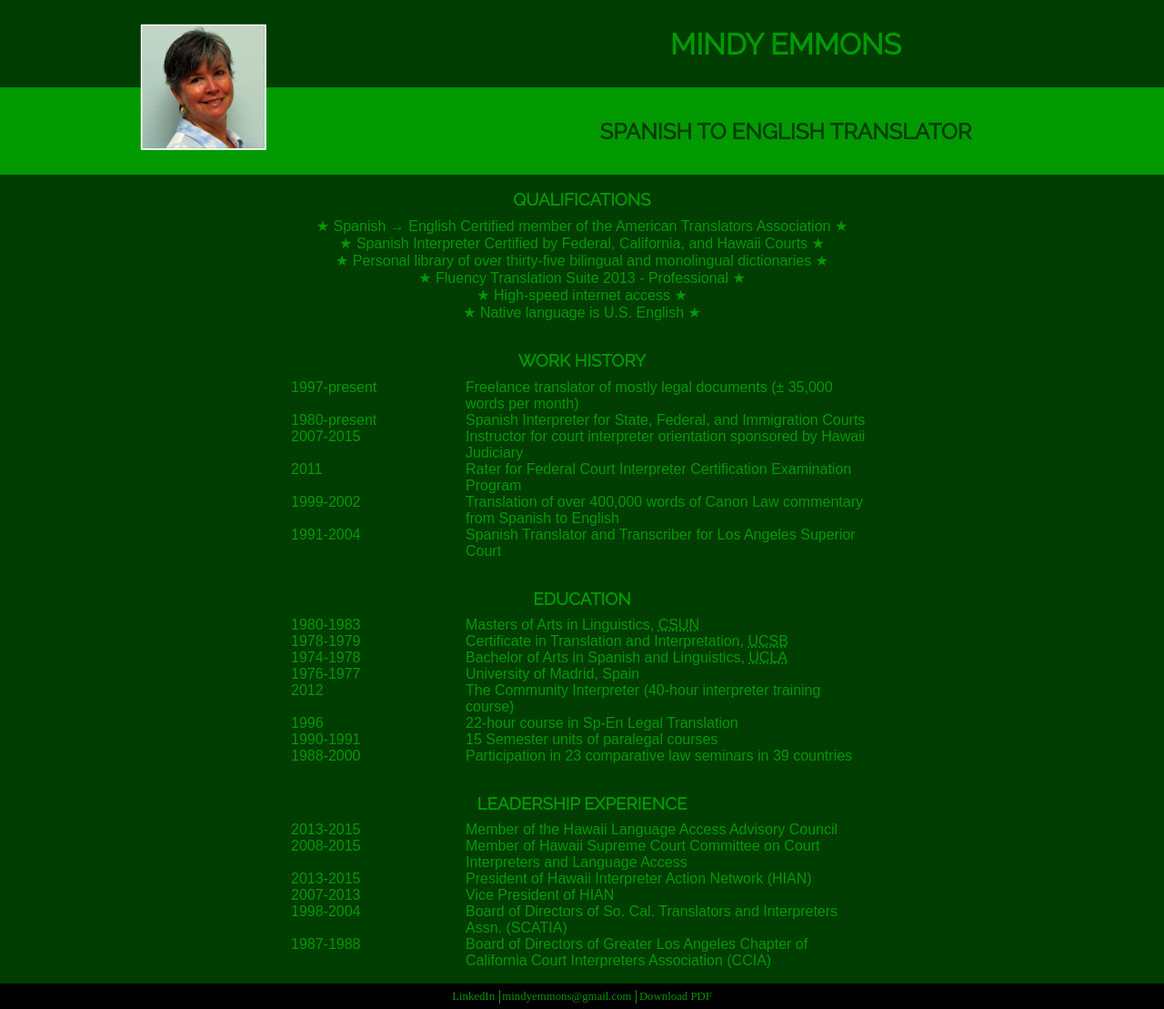
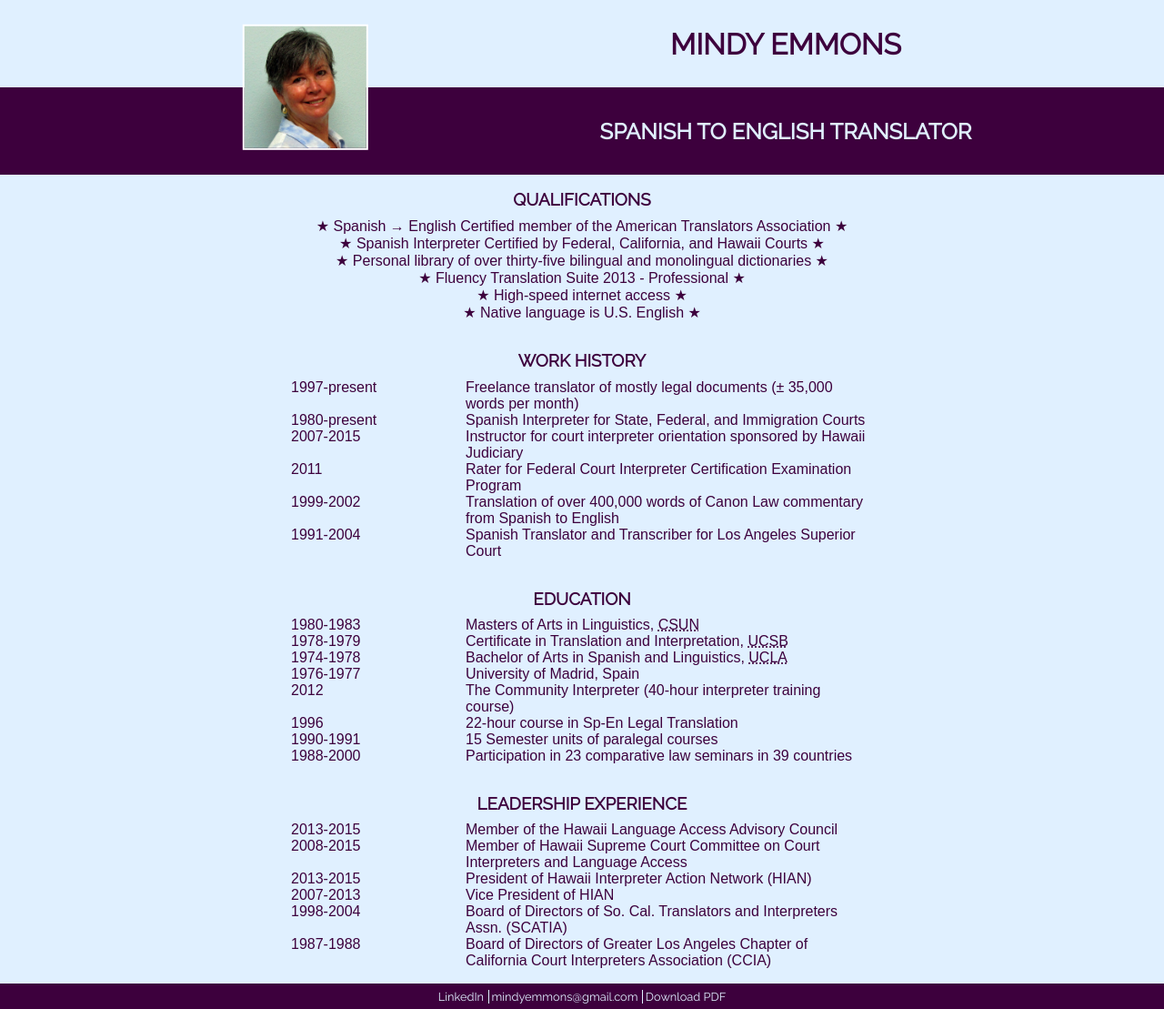
Before and after one commit to jameyia/mindy_emmons, a plain HTML site: page index.html in a window 1280 px wide. Shown: the whole page at 91% size. Drawn offline with Linux system fonts and the light colour scheme; a web font is replaced by a local one.

Commit message:
Color update. Picture location adjusted. Footer adjusted

```diff
--- a/css/base.css
+++ b/css/base.css
@@ -1,9 +1,4 @@
 /* === HEADER === */
-
-/*
-	background: #444444;
-	color: #777777;
-*/
 
 header {
 	height: 12em;
@@ -19,25 +14,16 @@ header {
 }
 
 .level1 {
-	/*
-	background: #444444;
-	color: #777777;
-	*/
-
-	background: #003D00;
-	color: #009900;
+	background: #E0F0FF;
+	color: #3D003D;
 
 	height: 6em;
 }
 
 .level2 {
-	/*
-	background: #777777;
-	color: #444444;
-	*/
 
-	background: #009900;
-	color: #003D00;
+	background: #3D003D;
+	color: #E0F0FF;
 
 	height: 6em;
 }
@@ -79,7 +65,7 @@ header {
 	position: absolute;
 	z-index: 1;
 
-	left: 50%;
+	left: 75%;
 	top: 50%;
 	transform: translate(-50%, -50%);
 
@@ -89,12 +75,9 @@ header {
 /* === RESUME === */
 
 main {
-	/*
-	background: #444444;
-	color: #777777;
-	*/
-	background: #003D00;
-	color: #009900;
+
+	background: #E0F0FF;
+	color: #3D003D;
 
 
 
@@ -145,11 +128,11 @@ h3 {
 /* === FOOTER === */
 
 footer {
-	background: #000000;
-	color: #FFFFFF;
+	background: #3D003D;
+	color: #E0F0FF;
 	font-size: 0.8em;
 	text-align: center;
-
+	font-family: 'Raleway', sans-serif;
 	padding: 0.5em 0;
 }
 
@@ -160,7 +143,7 @@ footer ul {
 footer li {
 	display: inline-block;
 	padding: 0 0.2em;
-	border-left: 1px solid #009900;
+	border-left: 1px solid #E0F0FF;
 	margin-left: -1px;
 }
 
@@ -174,18 +157,25 @@ footer a:visited,
 footer a:hover,
 footer a:active,
 footer a:focus {
-	color: #009900;
+	color: #E0F0FF;
 	text-decoration: none;
 	outline: 0;
 }
 
-footer a:focus {color: lime;}
-footer a:hover {color: #FFFFFF;}
+
+footer a:hover, footer a:focus {
+	color: #FFFFFF;
+	font-weight: bold;
+}
 
 @media only screen and (max-width: 75em)
 {
 	main {
 		padding: 1em 10%;
+	}
+
+	.pic img {
+		left: 50%;
 	}
 }
 
```
Also changed, not shown: resume/images/me.jpg (added).
